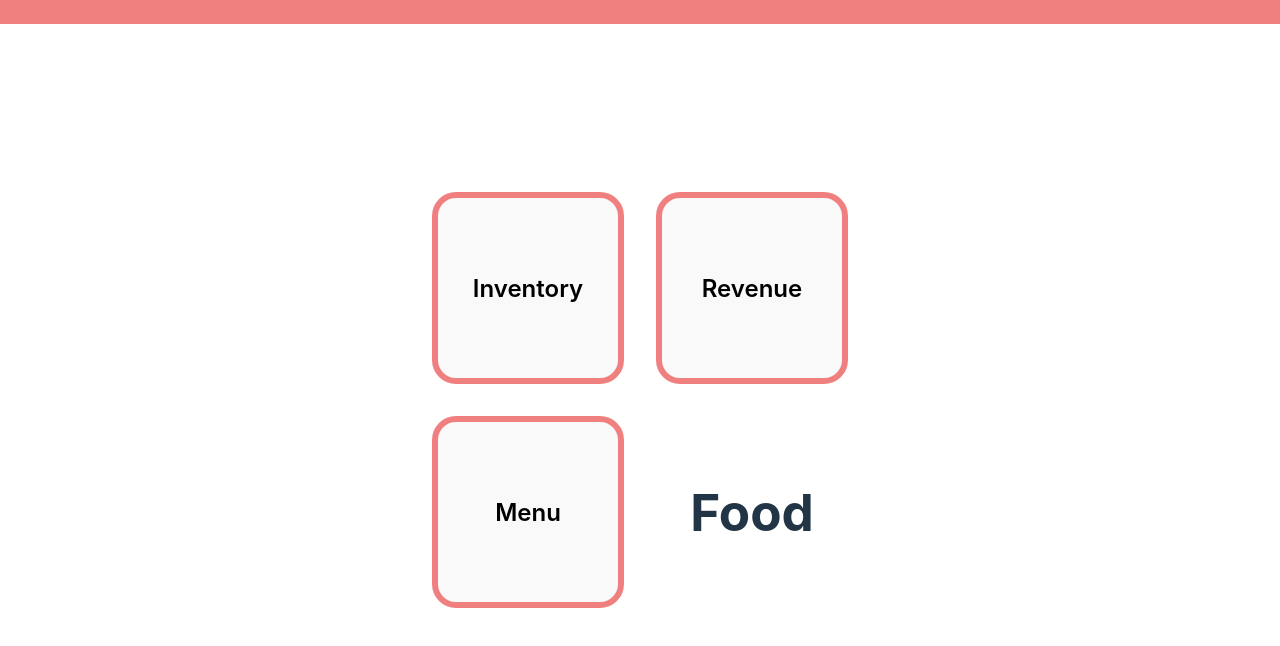
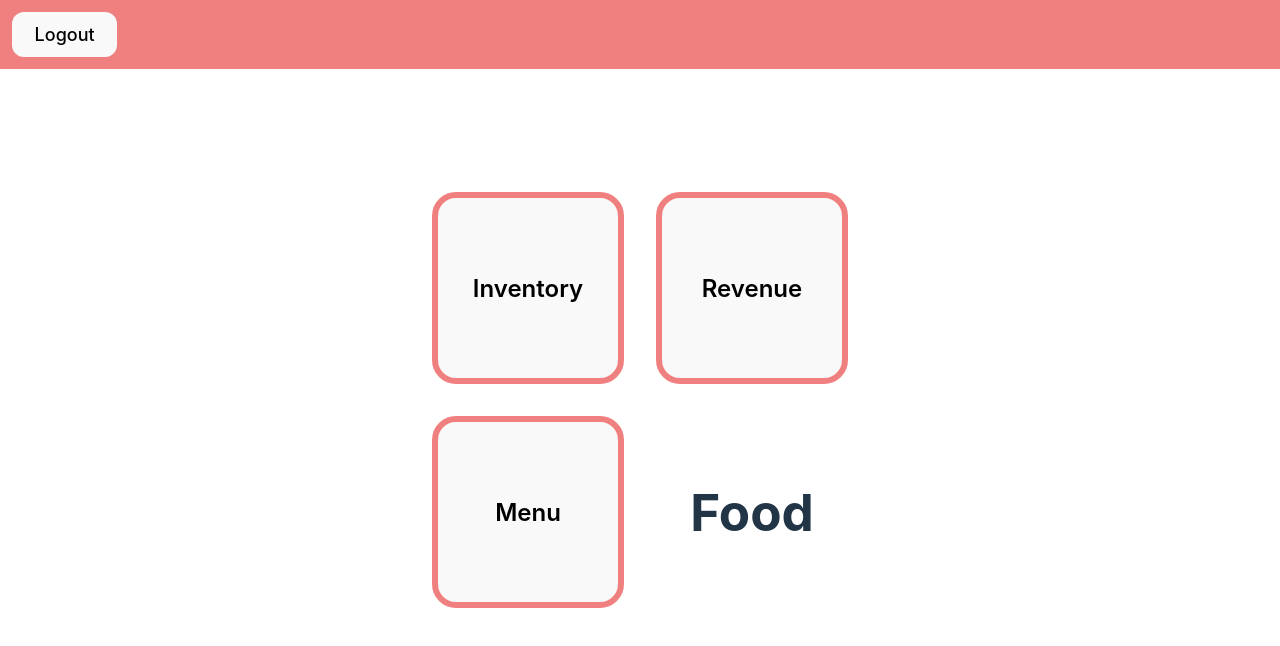
Before and after one commit to KleinMandolin/CptS322-Project, a React (Vite) app in the folder frontend/: page /launchpad in a window 1280 px wide. Shown: the top 646 px of the page. Built offline with nearby package versions, Linux system fonts and the light colour scheme.

Commit message:
Cleaned up Kyle Frontend Bits
Merged files (e.g. Router and App.tsx) and cleaned up. Not fully functional/incomplete routing on:
- no routing back to '/' on logout
- no API fetch request for menu or put request for checkout order in Menu.tsx
- no reroute to '/launchpad' on successful login

```diff
--- a/frontend/package.json
+++ b/frontend/package.json
@@ -11,14 +11,12 @@
   },
   "dependencies": {
     "axios": "^1.7.2",
-    "js-cookie": "^3.0.5",
     "react": "^18.2.0",
     "react-dom": "^18.2.0",
     "react-icons": "^5.2.1",
     "react-router-dom": "^6.23.1"
   },
   "devDependencies": {
-    "@types/js-cookie": "^3.0.6",
     "@types/react": "^18.2.66",
     "@types/react-dom": "^18.2.22",
     "@typescript-eslint/eslint-plugin": "^7.2.0",
--- a/frontend/src/App.tsx
+++ b/frontend/src/App.tsx
@@ -3,6 +3,8 @@ import { Login } from './Login/Login';
 import { TwoFactorAuth } from './Login/2fa';
 import Launchpad from './Launchpad/Launchpad.tsx';
 import Menu from './Menu/Menu.tsx';
+import Inventory from './Inventory/Inventory.tsx';
+import Revenue from './Revenue/Revenue.tsx';
 
 import './App.css';
 
@@ -15,6 +17,8 @@ export const AppRouter = () => (
       <Route path="/login/2fa" Component={TwoFactorAuth} />
       <Route path="/menu" Component={Menu} />
       <Route path="/launchpad" Component={Launchpad} />
+      <Route path="/inventory" Component={Inventory} />
+      <Route path="/revenue" Component={Revenue} />
     </Routes>
   </Router>
 );
--- /dev/null
+++ b/frontend/src/Inventory/Inventory.tsx
@@ -0,0 +1,10 @@
+const Inventory = () => {
+  return (
+    <div style={{ textAlign: 'center', marginTop: '50px' }}>
+      <h1>Inventory Page</h1>
+      <p>This is the Inventory Page. You can view the inventory here.</p>
+    </div>
+  );
+};
+
+export default Inventory;
--- a/frontend/src/Launchpad/Launchpad.tsx
+++ b/frontend/src/Launchpad/Launchpad.tsx
@@ -1,5 +1,6 @@
 import React, { useState } from 'react';
 import { Link } from 'react-router-dom';
+import axios from 'axios';
 
 class Launchpad extends React.Component<any, any> {
   constructor(props) {
@@ -8,10 +9,48 @@ class Launchpad extends React.Component<any, any> {
     this.state = {};
   }
 
+  logout = async () => {
+    const backendUrl = import.meta.env.VITE_BACKEND_URL;
+    try {
+      const response = await axios.post(
+        `${backendUrl}/auth/clear-cookies`,
+        {},
+        {
+          headers: { 'Content-Type': 'application/json' },
+          withCredentials: true, // With Credentials added.
+        }
+      );
+      const data = response.data;
+      if (data.success) {
+        console.log(data);
+      } else {
+        console.log('Login failed: ', data);
+        alert('Login failed');
+      }
+    } catch (error) {
+      // @ts-expect-error: Error will have a response
+      console.error(
+        'Login failed:',
+        error.response ? error.response.statusText : error.message
+      );
+      // @ts-expect-error: Error will have a response
+      alert(
+        'Login failed: ' +
+          (error.response ? error.response.statusText : error.message)
+      );
+    }
+  };
+
   render() {
     return (
       <>
-        <div className="menu_header" />
+        <div className="menu_header">
+          <span>
+            <button className="logout_button" onClick={() => this.logout()}>
+              Logout
+            </button>
+          </span>
+        </div>
         <div className="nav-buttons">
           <Link to="/inventory" style={{ textDecoration: 'none' }}>
             <button className="nav-button">Inventory</button>
--- /dev/null
+++ b/frontend/src/Revenue/Revenue.tsx
@@ -0,0 +1,10 @@
+const Revenue = () => {
+  return (
+    <div style={{ textAlign: 'center', marginTop: '50px' }}>
+      <h1>Revenue Page</h1>
+      <p>This is the Revenue Page. You can view the revenue here.</p>
+    </div>
+  );
+};
+
+export default Revenue;
```
Also changed, not shown: 1 other file (tests, documents, lock files or other folders).
